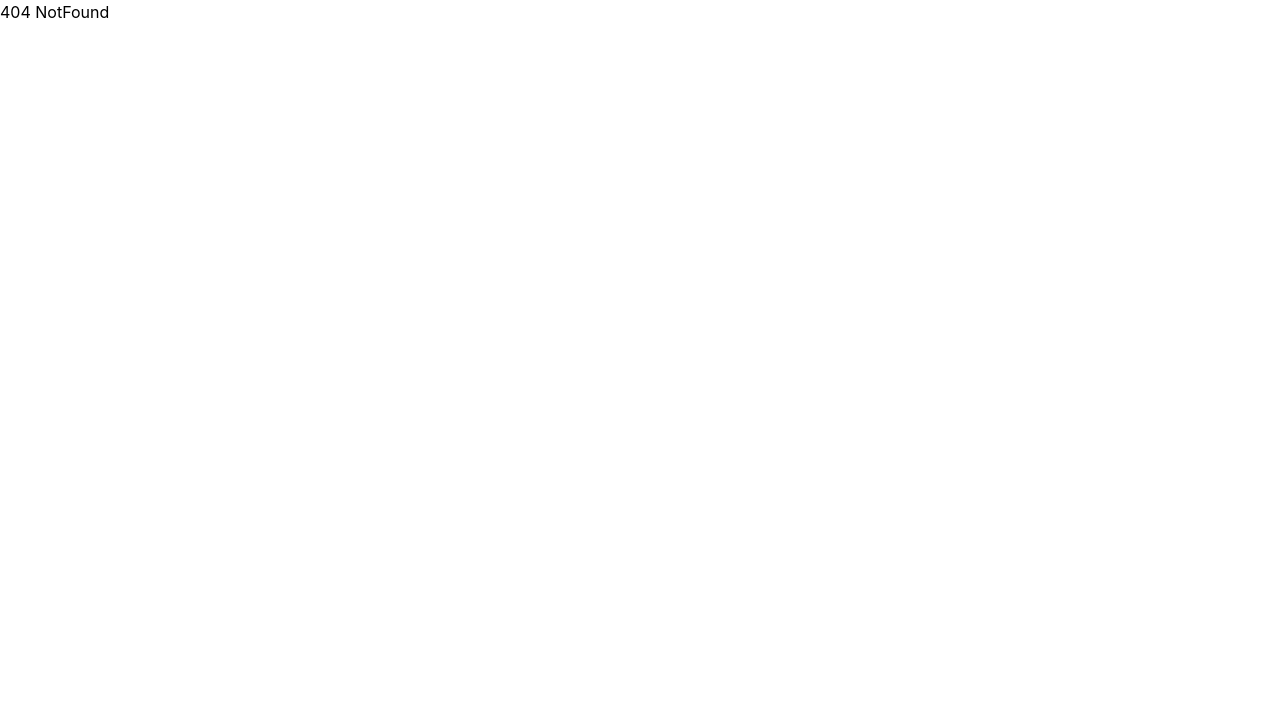
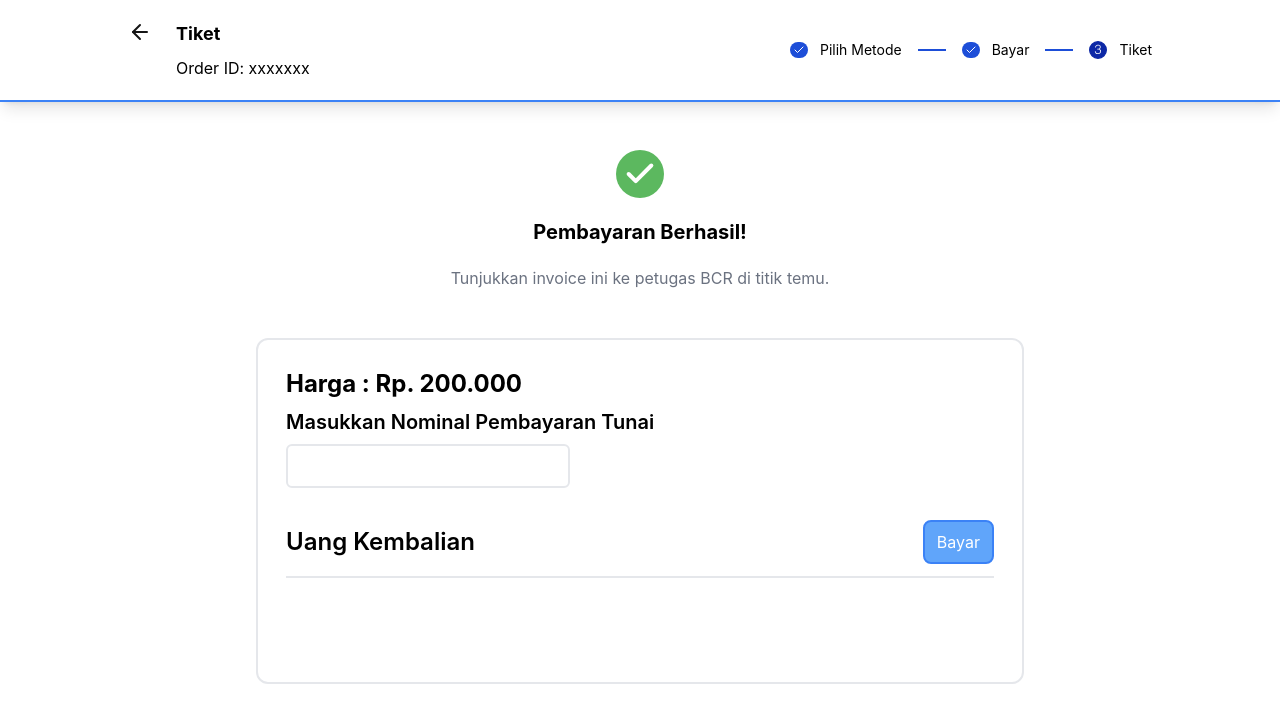
Before and after one commit to Hasyim-Kai/Penerapan-Strategi-Algoritma, a React (Vite) app: page /money-return in a window 1280 px wide. Before the commit this address had no page. Shown: the top 722 px of the page. Built offline with nearby package versions, Linux system fonts and the light colour scheme.

Commit message:
Feat : Add Money Return Features

```diff
--- a/src/Logic/greedy.js
+++ b/src/Logic/greedy.ts
@@ -1,6 +1,6 @@
-let targetBudget = 7500;
+// let targetBudget = 7500;
 
-let Rupiah = {
+const Rupiah = {
 	seratusRibu : 100000,
 	limaPuluhRibu : 50000,
 	duaPuluhRibu : 20000,
@@ -11,7 +11,7 @@ let Rupiah = {
 	limaRatus: 500
 }
 
-let currencyGreedyAlgorithm = (currency, amount) => {
+const currencyGreedyAlgorithm = (currency, amount) => {
 	//ResultBill is all the bill types and amount of bills we are returning
 	let resultBills = {};
 	let cashLeftover = amount;
@@ -35,4 +35,6 @@ let currencyGreedyAlgorithm = (currency, amount) => {
 	return resultBills;
 }
 
-console.table(currencyGreedyAlgorithm(Rupiah, targetBudget))
+export { currencyGreedyAlgorithm, Rupiah }
+
+// console.table(currencyGreedyAlgorithm(Rupiah, targetBudget))
--- a/src/Routes.tsx
+++ b/src/Routes.tsx
@@ -4,6 +4,7 @@ import FindNumberSteps from "./pages/FindNumberSteps";
 import Fibonacci from "./pages/Fibonacci";
 import Home from "./pages/Home";
 import NotFound from "./pages/NotFound";
+import MoneyReturn from "./pages/MoneyReturn";
 
 export default function AppRoutes() {
    return <BrowserRouter >
@@ -12,6 +13,7 @@ export default function AppRoutes() {
          <Route path='home' element={<Home />} />
          <Route path='find-number' element={<FindNumberSteps />} />
          <Route path='fibonacci' element={<Fibonacci />} />
+         <Route path='money-return' element={<MoneyReturn />} />
          <Route path='*' element={<NotFound />} />
       </Routes>
    </BrowserRouter >
--- /dev/null
+++ b/src/pages/MoneyReturn.tsx
@@ -0,0 +1,100 @@
+import { useState } from "react";
+import InvoiceStepBar from "../components/InvoiceStepBar";
+import MyDropdown from "../components/MyDropdown";
+import { currencyGreedyAlgorithm, Rupiah } from "../Logic/greedy";
+
+export default function MoneyReturn() {
+    const [nominalPembayaran, setNominalPembayaran] = useState(0)
+    const [kembalian, setKembalian] = useState<{}>()
+
+    const [currency, setCurrency] = useState<string[]>([])
+    const [jumlahCurrency, setJumlahCurrency] = useState<string[]>([])
+
+    const moneyImgStyle = 'w-64 m-3'
+
+    // const Rupiah = {
+    //     seratusRibu : 100000,
+    //     limaPuluhRibu : 50000,
+    //     duaPuluhRibu : 20000,
+    //     sepuluhPuluhRibu : 10000,
+    //     limaRibu : 5000,
+    //     duaRibu : 2000,
+    //     seribu: 1000,
+    //     limaRatus: 500
+    // }
+
+    function checkCurrency(money: string, id: string | number) {
+        if (money === 'seratusRibu') {
+            return <img className={moneyImgStyle} src="/images/idr/100000.jpg" alt="seratusRibu" key={id} />
+        } else if (money === 'limaPuluhRibu') {
+            return <img className={moneyImgStyle} src="/images/idr/50000.jpg" alt="limaPuluhRibu" key={id} />
+        } else if (money === 'duaPuluhRibu') {
+            return <img className={moneyImgStyle} src="/images/idr/20000.jpg" alt="duaPuluhRibu" key={id} />
+        } else if (money === 'sepuluhPuluhRibu') {
+            return <img className={moneyImgStyle} src="/images/idr/10000.jpg" alt="sepuluhPuluhRibu" key={id} />
+        } else if (money === 'limaRibu') {
+            return <img className={moneyImgStyle} src="/images/idr/5000.jpg" alt="limaRibu" key={id} />
+        } else if (money === 'duaRibu') {
+            return <img className={moneyImgStyle} src="/images/idr/2000.jpg" alt="duaRibu" key={id} />
+        } else if (money === 'seribu') {
+            return <img className={moneyImgStyle} src="/images/idr/1000.jpg" alt="seribu" key={id} />
+        } else if (money === 'limaRatus') {
+            return <img className={moneyImgStyle} src="/images/idr/500.jpg" alt="limaRatus" key={id} />
+        }
+    }
+
+    function handleSubmit(e: any) {
+        e.preventDefault()
+        let aaa = currencyGreedyAlgorithm(Rupiah, (nominalPembayaran - 200000))
+        setKembalian(aaa)
+        setCurrency(Object.keys(aaa))
+        setJumlahCurrency(Object.values(aaa))
+        // for(let currencyInput in aaa){
+        //     setCurrency(currency.push(currencyInput))
+        //     setJumlahCurrency(jumlahCurrency.push(aaa[currencyInput]))
+        //     setJumlahCurrency([...currency, aaa[currencyInput]])
+        // console.log(currency)
+        // console.log(jumlahCurrency)
+        // }
+    }
+
+    return <>
+        <InvoiceStepBar />
+
+        {/* SUCCESS */}
+        <div className="text-center w-fit my-12 mx-auto">
+            {/* <MyDropdown /> */}
+            <img className="mx-auto" src="/images/icons/green_success.svg" alt="Success" />
+            <h1 className="font-bold text-xl my-5">Pembayaran Berhasil!</h1>
+            <p className="text-gray-500">Tunjukkan invoice ini ke petugas BCR di titik temu.</p>
+        </div>
+
+        {/* <PdfHandler/> */}
+        <div className="border-2 rounded-xl p-7 my-12 max-w-3xl mx-auto">
+            <div className="flex justify-between">
+                <div>
+                    <h1 className="font-bold text-2xl mb-2">Harga : Rp. 200.000</h1>
+                    <h1 className="font-semibold text-xl mb-2">Masukkan Nominal Pembayaran Tunai</h1>
+                    <input className="px-4 py-2 rounded-md border-2" type="number" onChange={(e) => setNominalPembayaran(Number(e.target.value))} required />
+                </div>
+            </div>
+
+            {/* PDF */}
+            <section className="mx-auto mt-8">
+                <div className="flex justify-between items-center pb-3 border-b-2">
+                    <h1 className="font-semibold text-2xl">Uang Kembalian</h1>
+                    <button className="px-3 py-2 rounded-lg text-white bg-blue-400 border-2 border-blue-500" onClick={handleSubmit}>Bayar</button>
+                </div>
+
+                <div className="mt-7 w-fit mx-auto grid grid-cols-2 gap-5">
+                    <div>
+                        {currency.map((item, id) => checkCurrency(item, id))}
+                    </div>
+                    <div className="text-center pt-12">
+                        {jumlahCurrency.map((item, id) => <p className="mb-[4.5rem] text-4xl font-bold border-b-2 pb-3" key={id}>{item}</p>)}
+                    </div>
+                </div>
+            </section>
+        </div>
+    </>
+}
```
